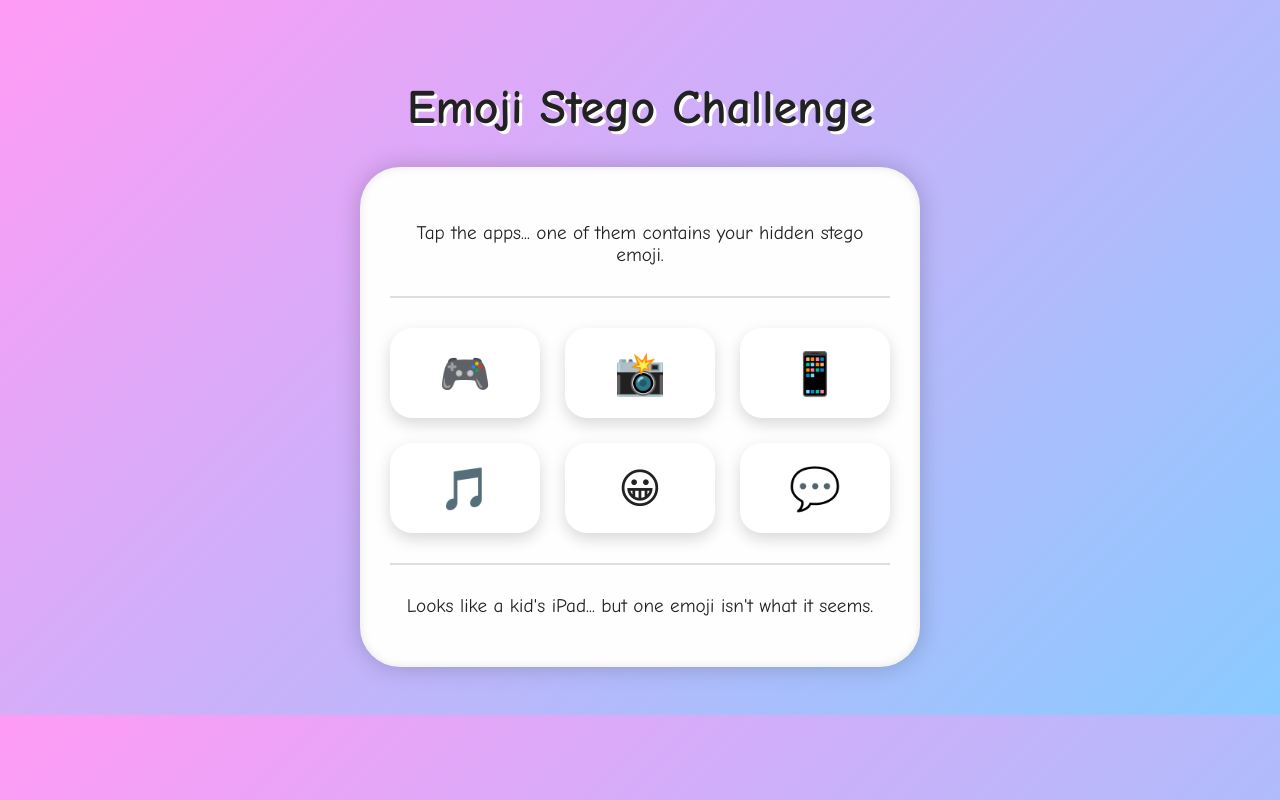
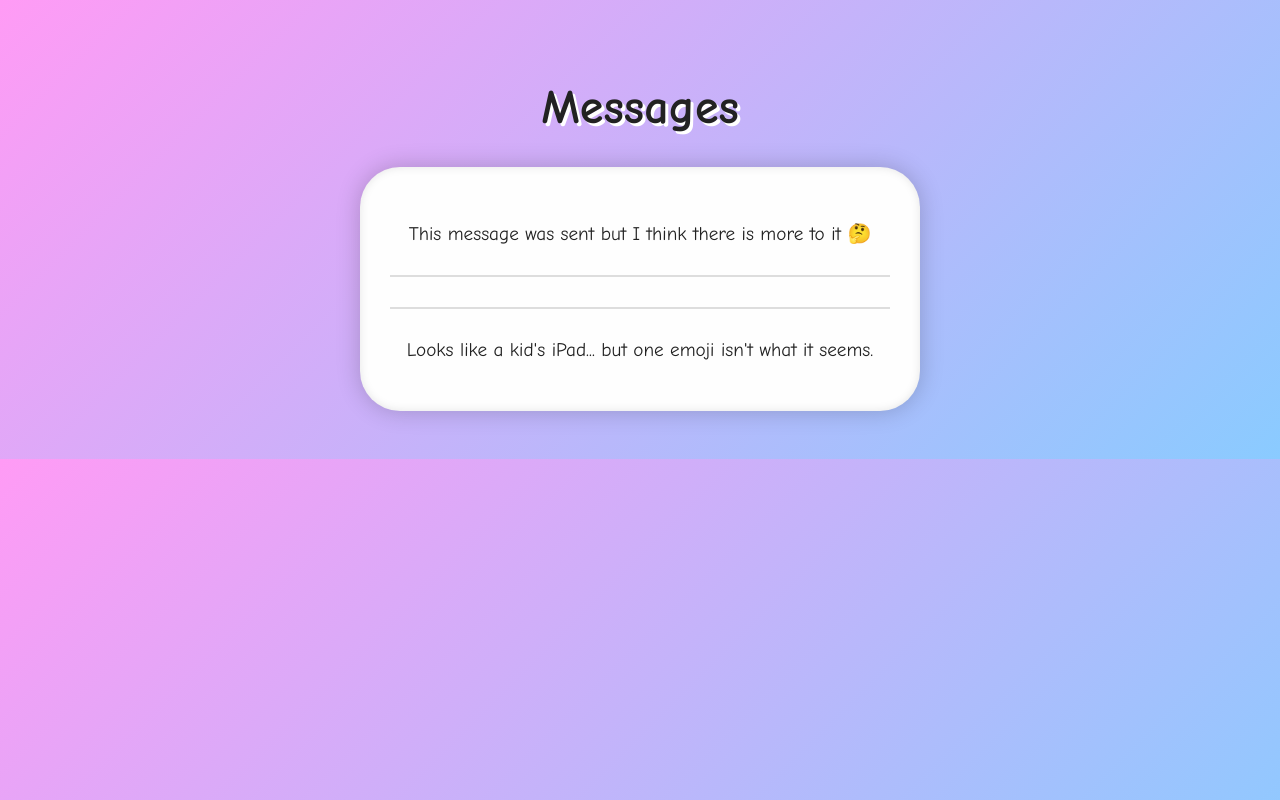
Before and after one commit to Kaleb-me/Final-Project, a plain HTML site: page Code_Files/index.html in a window 1280 px wide. Drawn offline with Linux system fonts and the light colour scheme.

Commit message:
Deleted the app container

```diff
--- a/Code_Files/index.html
+++ b/Code_Files/index.html
@@ -3,7 +3,7 @@
 <head>
   <meta charset="UTF-8" />
   <meta name="viewport" content="width=device-width, initial-scale=1.0" />
-  <title>Emoji Stego Challenge</title>
+  <title>Business</title>
   <style>
     body {
       font-family: "Comic Sans MS", "Comic Sans", cursive;
@@ -67,21 +67,13 @@
   </style>
 </head>
 <body>
-  <h1>Emoji Stego Challenge</h1>
+  <h1>Messages</h1>
 
   <div class="screen">
-    <p class="instructions">Tap the apps... one of them contains your hidden stego emoji.</p>
+    <p class="instructions">This message was sent but I think there is more to it &#129300</u></p>
     <hr/>
-
-    <div class="app-grid">
-      <div class="app-icon">🎮</div>
-      <div class="app-icon">📸</div>
-      <div class="app-icon">📱</div>
-      <div class="app-icon">🎵</div>
-      <div class="app-icon">😀</div> <!-- your stego emoji spot -->
-      <div class="app-icon">💬</div>
-    </div>
-
+    <!-- Make an decrypt box -->
+    <!-- There will be a message hidden somewhere -->
     <hr/>
     <p class="instructions">Looks like a kid's iPad... but one emoji isn't what it seems.</p>
   </div>
```
